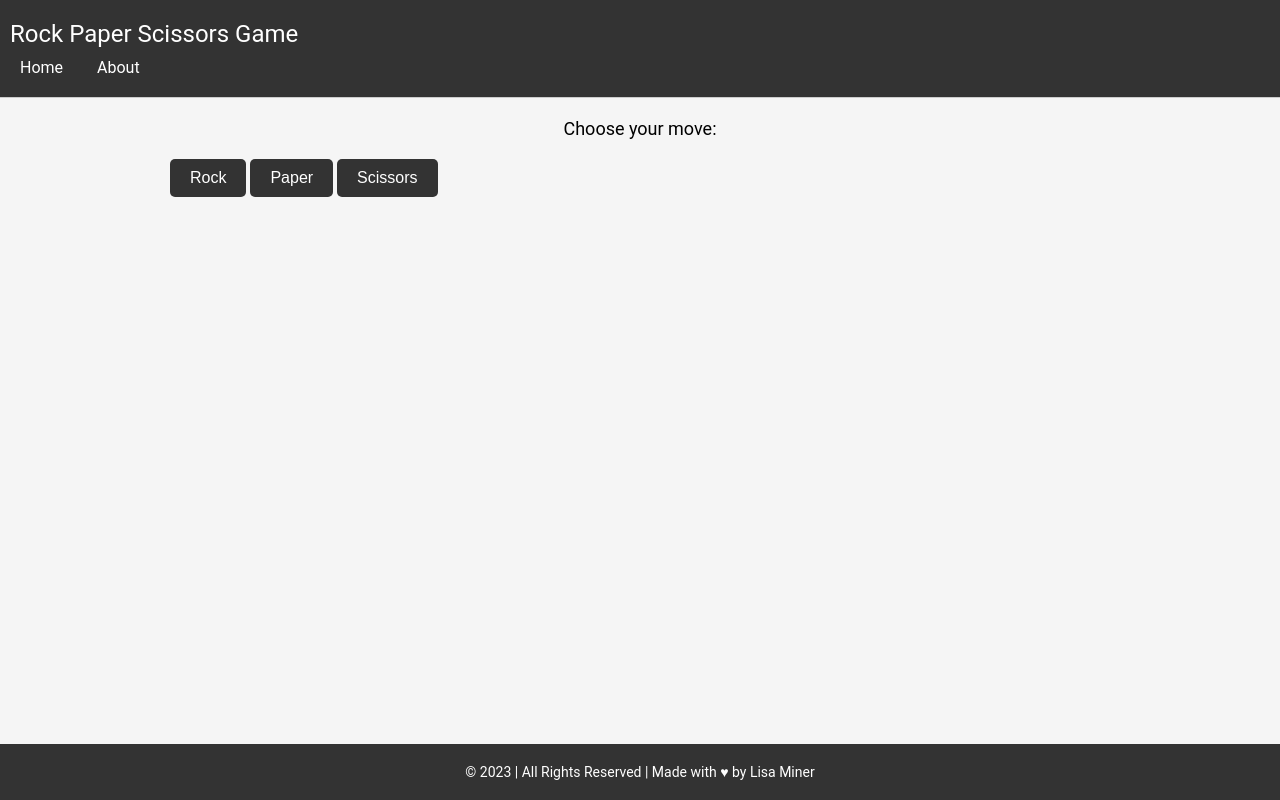
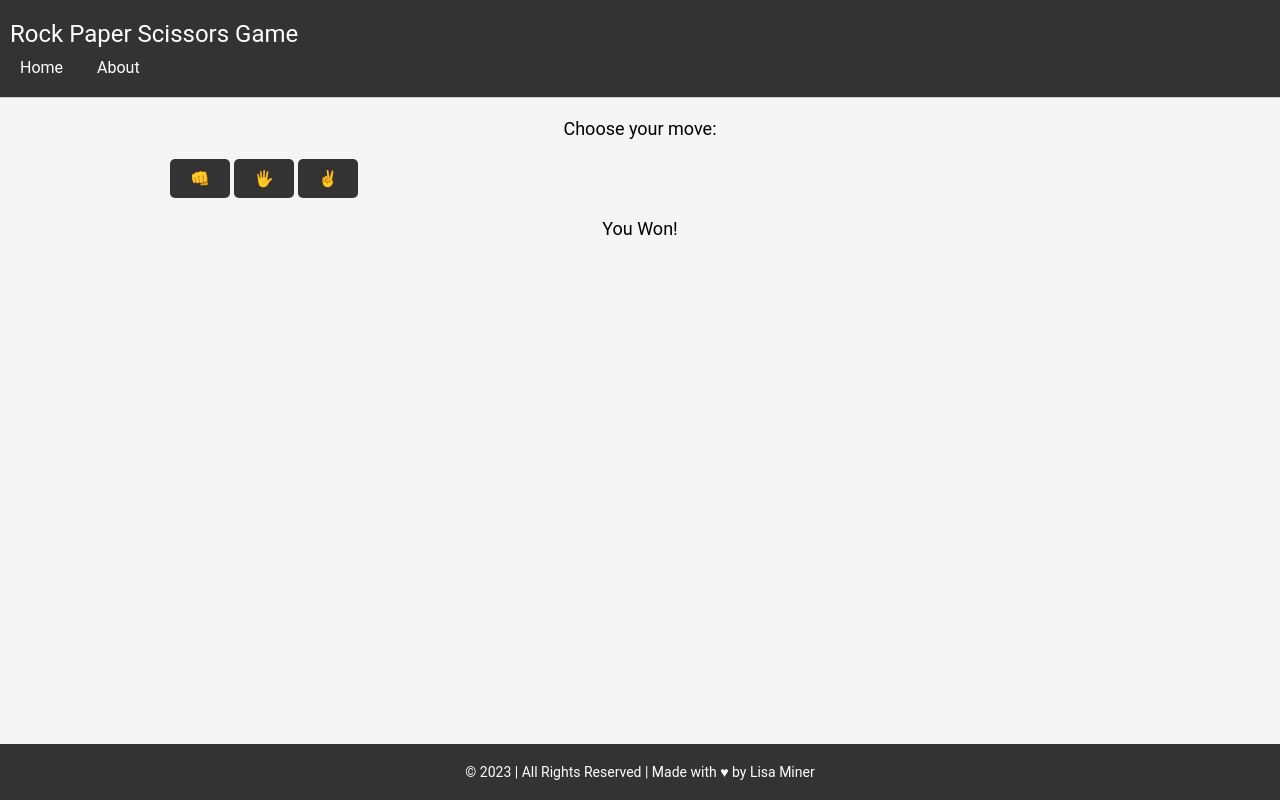
Before and after one commit to midnightmoet/Rock_Paper_Scissors_2.0, a plain HTML site: page index.html in a window 1280 px wide. Drawn offline with Linux system fonts and the light colour scheme.

Commit message:
Simplified file structure, for now

```diff
--- a/index.html
+++ b/index.html
@@ -14,7 +14,7 @@
             <nav>
                 <ul>
                     <li><a href="index.html">Home</a></li>
-                    <li><a href="/pages/about.html">About</a></li>
+                    <li><a href="about.html">About</a></li>
                 </ul>
             </nav>
 		</header>
@@ -23,10 +23,11 @@
         <div class="container">
             <p>Choose your move:</p>
             <div class="button-container">
-                <button id="rock" class="button">Rock</button>
-                <button id="paper" class="button">Paper</button>
-                <button id="scissors" class="button">Scissors</button>
+                <button id="rock" class="button">&#x1F44A;</button>
+                <button id="paper" class="button">&#x1f590;</button>
+                <button id="scissors" class="button">&#x270c;</button>
             </div>
+			<p id="result">You Won!</p>
         </div>
 
 		<!-- Staple footer for my apps -->
```
Also changed, not shown: about.html (renamed from pages/about.html, +4 -4 lines).
